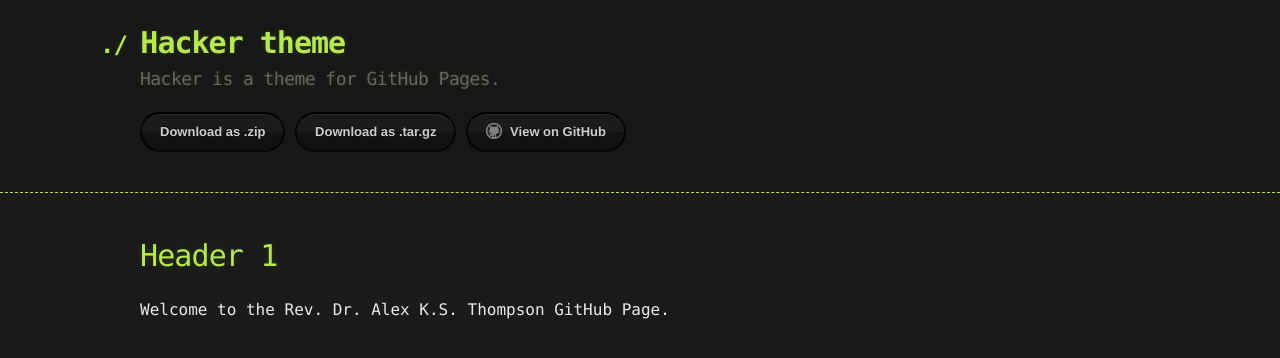
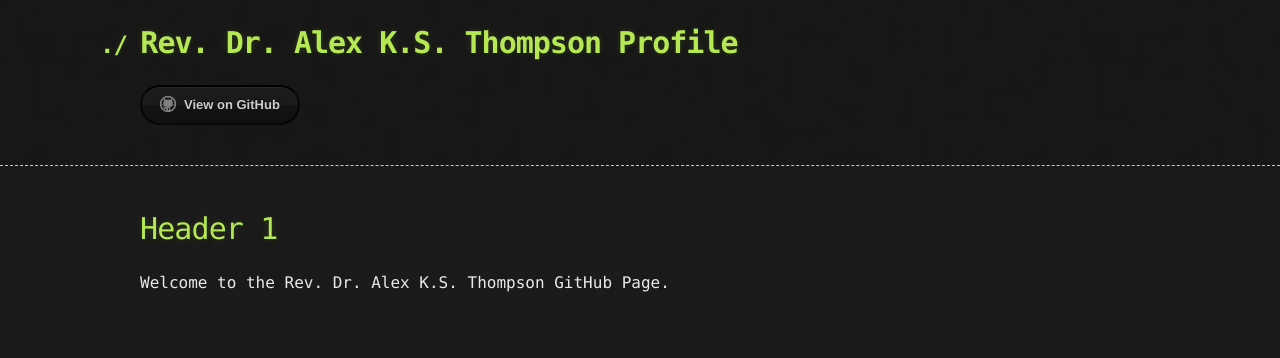
Before and after one commit to alexksthompson/alexksthompson.github.io, a Jekyll site: the page built from index.md, in a window 1280 px wide. Shown: the top 358 px of the page. Built offline with Jekyll 4.4.1, drawn with Linux system fonts in a browser that asks for light colours; our own code applies the rules of GitHub Pages for plain Markdown files; the repository's description, which GitHub fills in, is left out.

Commit message:
Update _config.yml

```diff
--- a/_config.yml
+++ b/_config.yml
@@ -1,5 +1,4 @@
-title: Hacker theme
-description: Hacker is a theme for GitHub Pages.
-show_downloads: true
+title: Rev. Dr. Alex K.S. Thompson Profile
+description:
 google_analytics:
 theme: jekyll-theme-hacker
```
